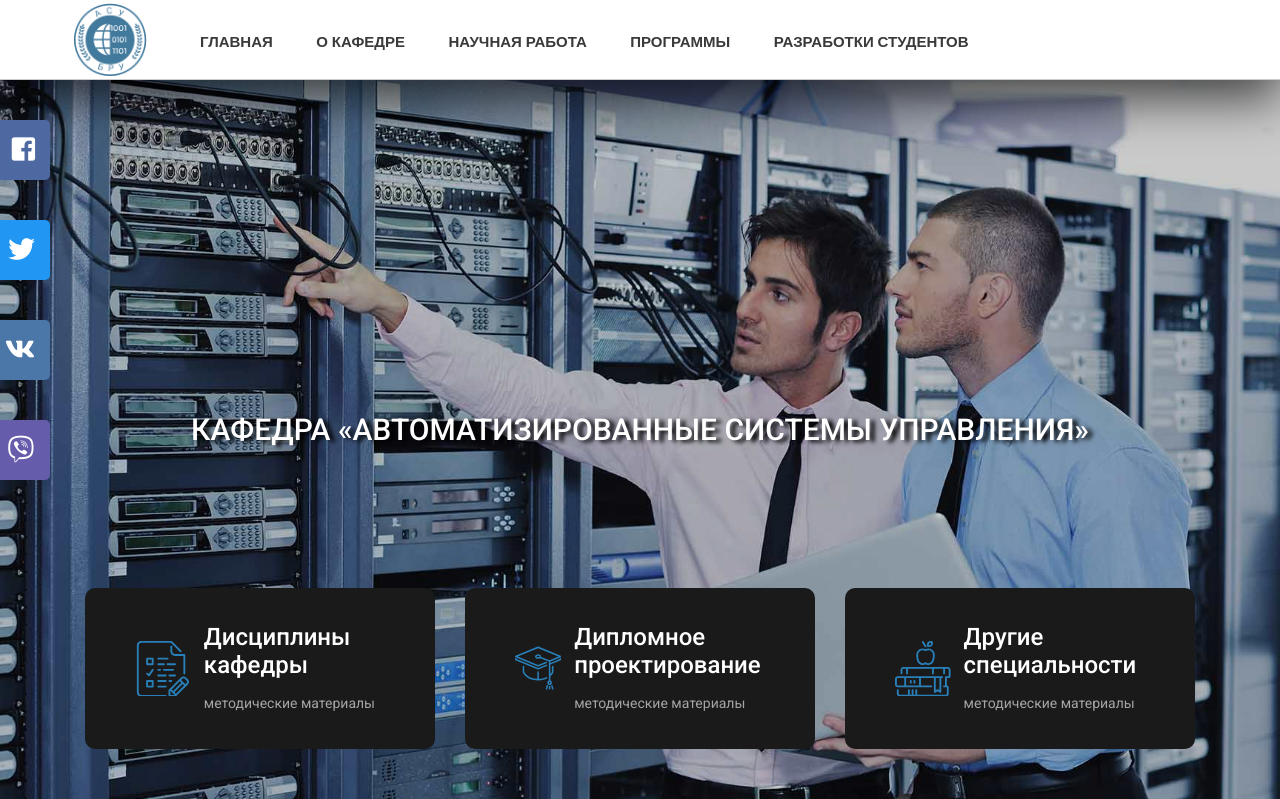
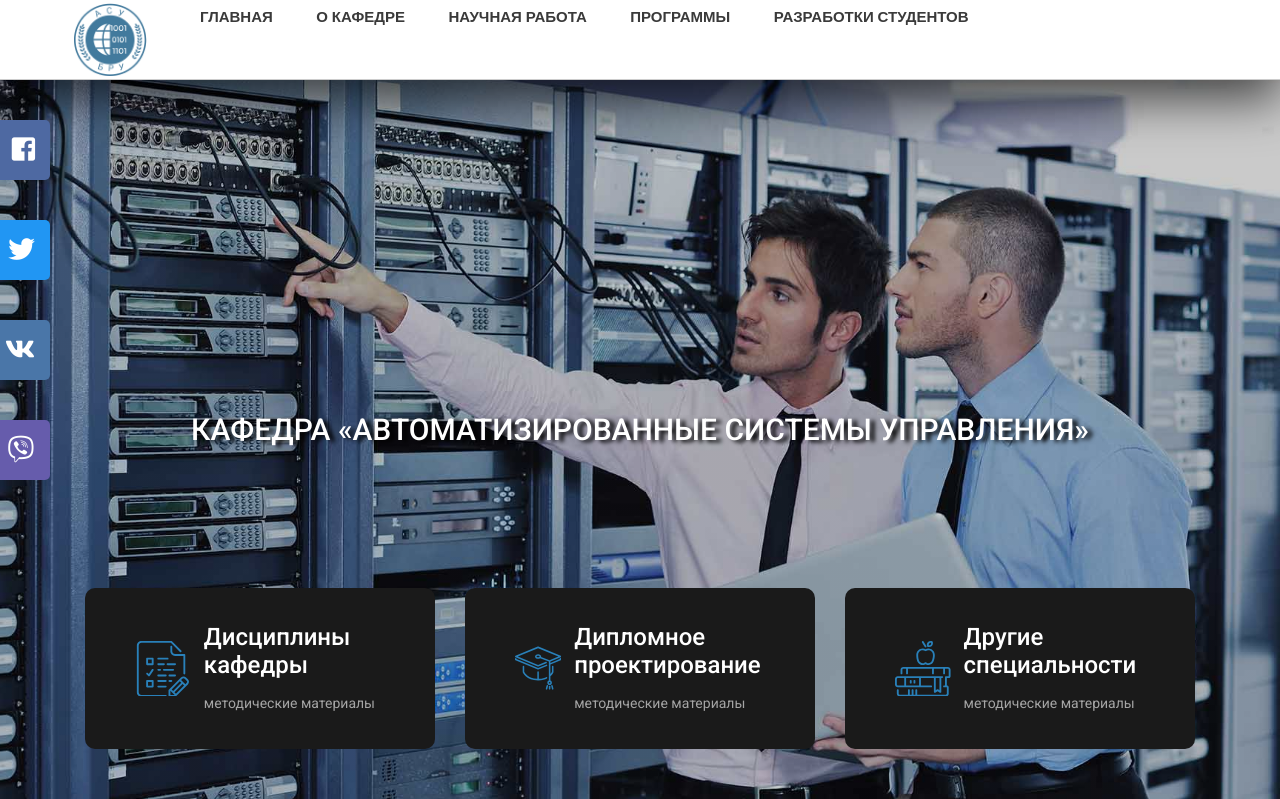
Before and after one commit to tuvshinot/asuDemo, a PHP site: page / in a window 1280 px wide. Shown: the top 799 px of the page. Run offline with PHP 8.4, Linux system fonts and the light colour scheme.

Commit message:
Second Commit for ITHard but online calculator not exisitng

```diff
--- a/includes/indexheader.php
+++ b/includes/indexheader.php
@@ -57,7 +57,7 @@
 			<nav class="main_nav_container">
 				<div class="main_nav myMenu">
 					<ul class="main_nav_list">
-						<li class="main_nav_item"><a href=" ">Главная</a></li>
+						<li class="main_nav_item"><a href=" " class="activeNavEl">Главная</a></li>
 						<li class="main_nav_item"><a href="department/about">О кафедре</a></li>
 						<li class="main_nav_item"><a href="#">Научная работа </a></li>
 						<!-- <li class="main_nav_item"><a href="#">ПУБЛИКАЦИИ</a></li> -->
--- a/styles/courses_styles.css
+++ b/styles/courses_styles.css
@@ -359,7 +359,7 @@ section
 	display: inline-block;
     margin-right: 40px;
     height: 100%;
-    margin-top: 30px;
+    margin-top: 5px;
 }
 .main_nav_item:last-child
 {
--- a/styles/main_styles.css
+++ b/styles/main_styles.css
@@ -386,7 +386,7 @@ section
 	display: inline-block;
     margin-right: 40px;
     height: 100%;
-    margin-top: 30px;
+    margin-top: 5px;
 }
 .main_nav_item:last-child
 {
--- a/styles/teachers_styles.css
+++ b/styles/teachers_styles.css
@@ -360,7 +360,7 @@ section
 	display: inline-block;
     margin-right: 40px;
     height: 100%;
-    margin-top: 30px;
+    margin-top: 5px;
 }
 .main_nav_item:last-child
 {
```
